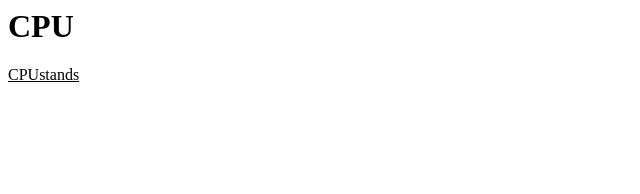
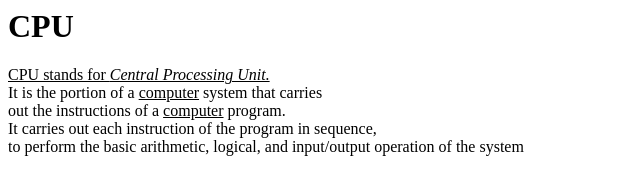
Before and after one commit to iamneo-production/ecbcecdbfaebdadaeccdfffebaeceaec, a plain HTML site: page public/index.html in a window 1280 px wide. Shown: the whole page, without its empty margins (0-640 px from the left). Drawn offline with Linux system fonts and the light colour scheme.

Commit message:
Backup Commit

```diff
--- a/public/index.html
+++ b/public/index.html
@@ -2,7 +2,11 @@
 <body>
 
 <h1>CPU</h1>
-<p><u>CPUstands </u></p>
+<p><u>CPU stands for <i>Central Processing Unit.</i></u><br>
+It is the portion of a <u>computer</u> system that carries<br>
+out  the instructions of a <u>computer</u> program.<br> It carries out each instruction of the program in sequence,<br>
+to perform the basic arithmetic, logical, and input/output operation of the system
+
 <br>
 
 </body>
```
